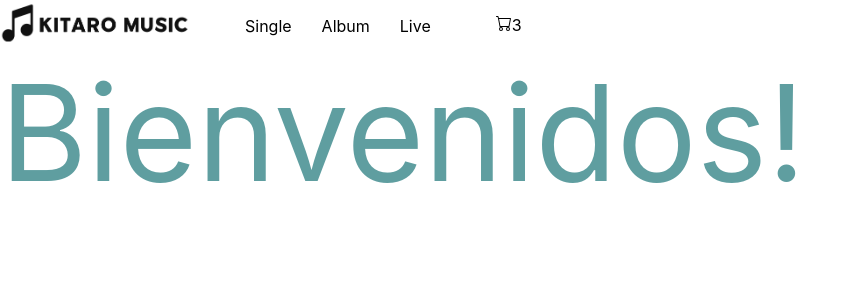
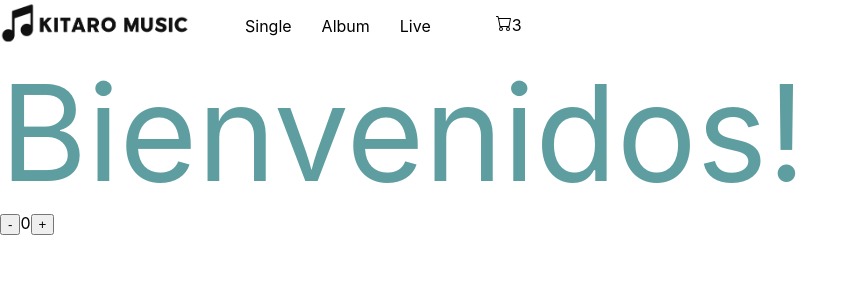
Before and after one commit to igoramendola/kitaro-music, a React (Create React App) app: page / in a window 1280 px wide. Shown: the top 300 px of the page, without its empty margins (0-858 px from the left). Built offline with nearby package versions, Linux system fonts and the light colour scheme.

Commit message:
ItemCount added

```diff
--- /dev/null
+++ b/src/components/ItemCount/ItemCount.jsx
@@ -0,0 +1,24 @@
+import { useState } from "react";
+
+const ItemCount = () => {
+    const [count, setCount] = useState(0);
+    const stock = 6;
+
+    const onAdd = () => {
+        setCount(count+1);
+    }
+
+    const onRemove = () => {
+        setCount(count-1);
+    }
+
+    return (
+        <div>
+            <button onClick={count === 0? null: onRemove}>-</button>
+            <span>{count}</span>
+            <button onClick={count === stock? null: onAdd}>+</button>
+        </div>
+    )
+}
+
+export default ItemCount;
--- a/src/components/ItemListContainer/ItemListContainer.jsx
+++ b/src/components/ItemListContainer/ItemListContainer.jsx
@@ -1,9 +1,15 @@
 import './ItemListContainer.css';
+import ItemCount from '../ItemCount/ItemCount';
 
 const ItemListContainer = ({greeting}) => {
     return (
-        <div className='greeting'>
-            {greeting}
+        <div>
+            <div className='greeting'>
+                {greeting}
+            </div>
+            <div>
+                <ItemCount />
+            </div>
         </div>
     )
 }
```
